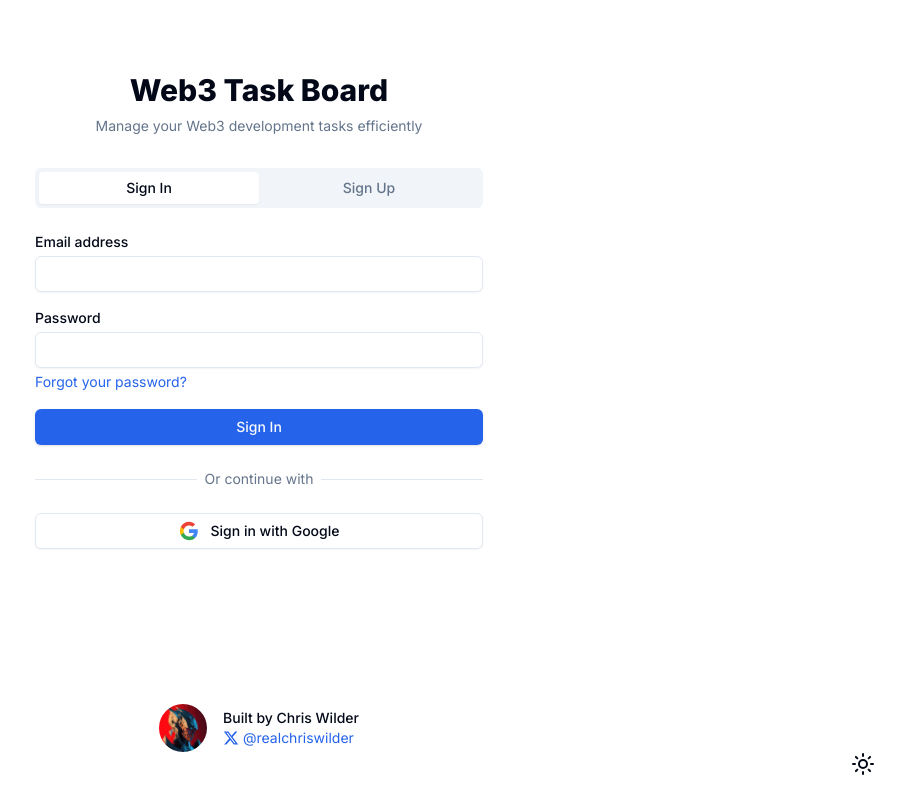
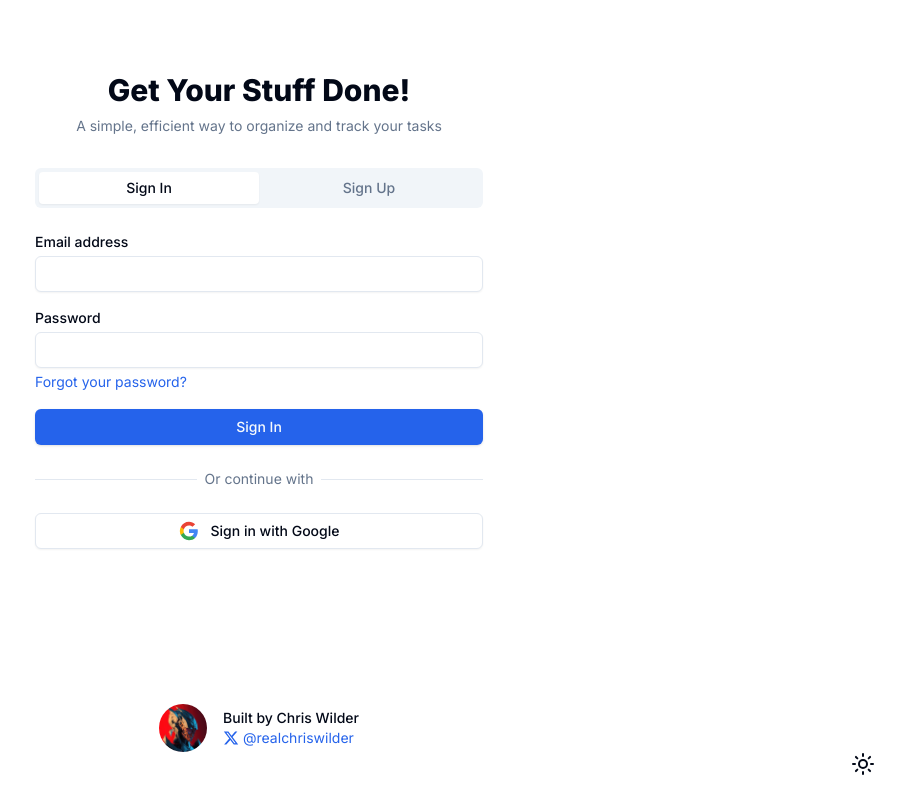
Before and after one commit to dordunu1/taskboard, a Next.js app: page /auth in a window 1280 px wide. Shown: the whole page, without its empty margins (381-1280 px from the left). Built offline with nearby package versions, Linux system fonts and the light colour scheme; no server answers.

Commit message:
feat: Update project name and add social preview image

```diff
--- a/app/auth/page.tsx
+++ b/app/auth/page.tsx
@@ -39,10 +39,10 @@ export default function AuthPage() {
       <div className="w-full max-w-md space-y-8">
         <div className="text-center">
           <h2 className="mt-6 text-3xl font-extrabold text-foreground">
-            Web3 Task Board
+            Get Your Stuff Done!
           </h2>
           <p className="mt-2 text-sm text-muted-foreground">
-            Manage your Web3 development tasks efficiently
+            A simple, efficient way to organize and track your tasks
           </p>
         </div>
 
--- a/app/layout.tsx
+++ b/app/layout.tsx
@@ -7,8 +7,28 @@ import { ClientLayout } from './client-layout'
 const inter = Inter({ subsets: ['latin'] })
 
 export const metadata: Metadata = {
-  title: 'Web3 Task Board',
-  description: 'A task management system for Web3 development teams',
+  title: 'Get Your Stuff Done!',
+  description: 'A simple, efficient way to organize and track your tasks',
+  openGraph: {
+    title: 'Get Your Stuff Done!',
+    description: 'A simple, efficient way to organize and track your tasks',
+    images: [
+      {
+        url: '/done.jpg',
+        width: 1200,
+        height: 630,
+        alt: 'Get Your Stuff Done! - Task Management Made Simple'
+      }
+    ],
+    type: 'website',
+  },
+  twitter: {
+    card: 'summary_large_image',
+    title: 'Get Your Stuff Done!',
+    description: 'A simple, efficient way to organize and track your tasks',
+    images: ['/done.jpg'],
+    creator: '@realchriswilder'
+  }
 }
 
 export default function RootLayout({
--- a/package.json
+++ b/package.json
@@ -1,5 +1,5 @@
 {
-  "name": "web3-taskboard",
+  "name": "get-your-stuff-done",
   "version": "0.1.0",
   "private": true,
   "scripts": {
@@ -41,7 +41,7 @@
     "tailwindcss-animate": "^1.0.7",
     "typescript": "^5.7.2"
   },
-  "description": "A React Native task board application designed to streamline Web3 development workflow management with Firebase integration, following Notion-like minimalist aesthetics.",
+  "description": "A modern task board application designed to help you organize and track your tasks efficiently, with a clean and minimalist interface.",
   "main": "postcss.config.js",
   "directories": {
     "lib": "lib"
```
Also changed, not shown: public/done.jpg (added), 1 other file (tests, documents, lock files or other folders).
